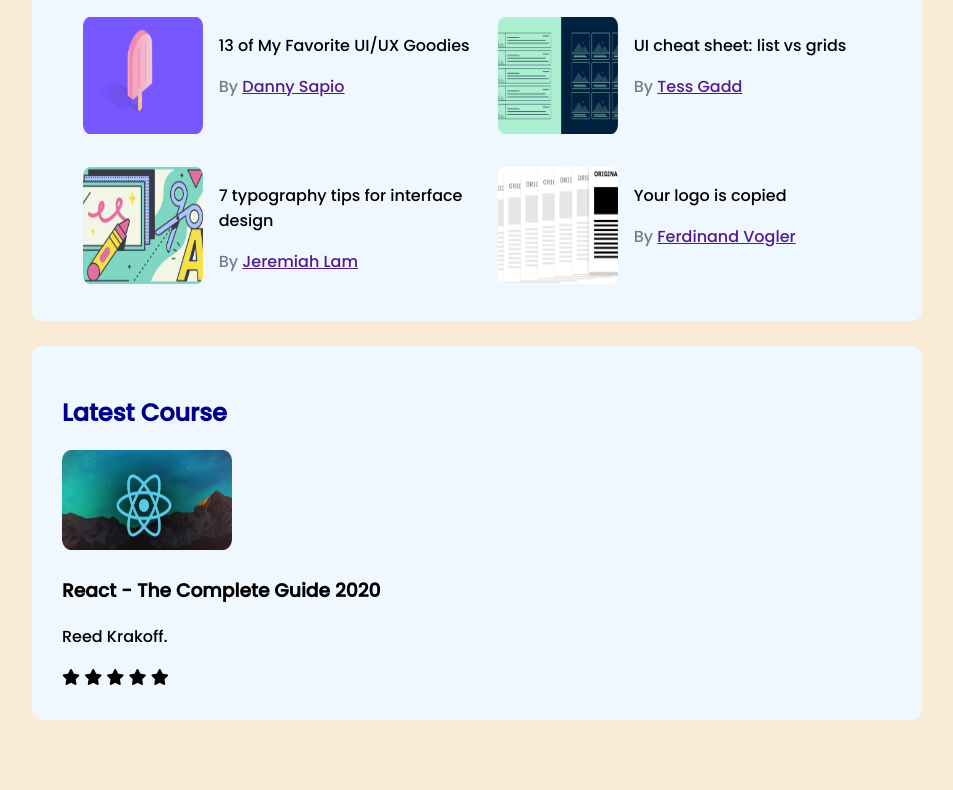
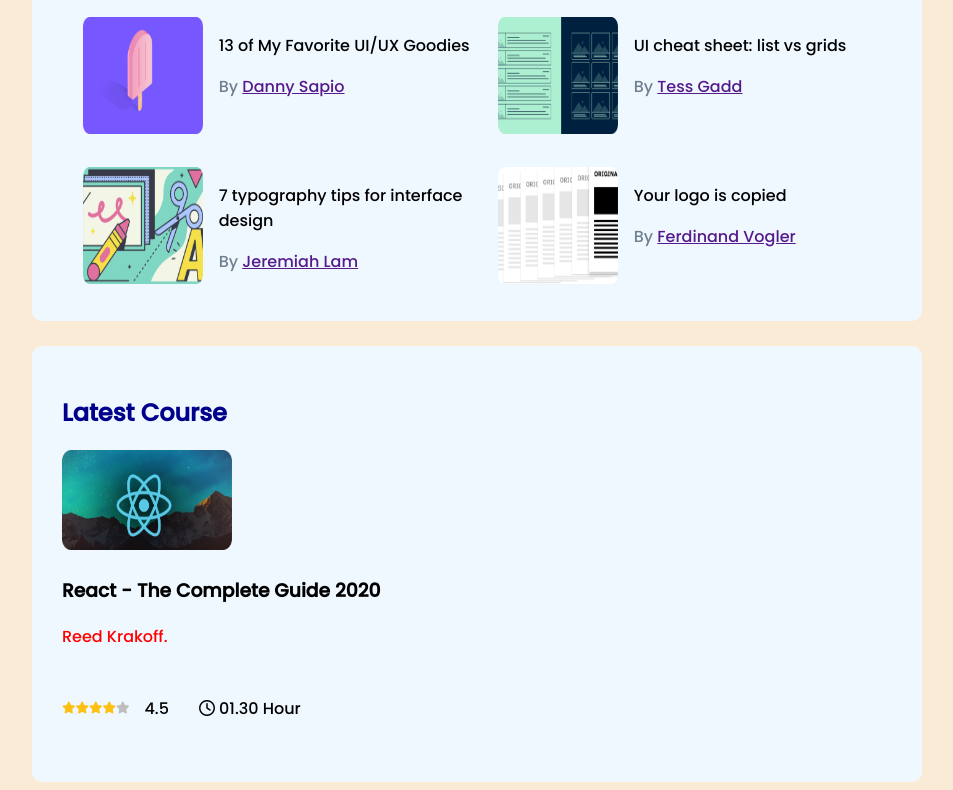
Before and after one commit to MdFatiur/leader-board, a plain HTML site: page index.html in a window 1280 px wide. Shown: the part 339-1129 px from the top of the page, without its empty margins (163-1116 px from the left). Before the commit the page ends 1067 px from the top, so only its background shows below. Drawn offline with Linux system fonts and the light colour scheme.

Commit message:
satar added

```diff
--- a/index.html
+++ b/index.html
@@ -108,7 +108,8 @@
             <h2 class="section-title">Latest Course</h2>
             <div class="courses">
                 <div class="course">
-                    <div class="course-banner"><img src="images/courses/course-1.png" alt="">
+                    <div class="course-banner">
+                        <img src="images/courses/course-1.png" alt="">
                     </div>
                     <div class="course-detail">
                         <h3>React - The Complete Guide 2020 </h3>
@@ -116,12 +117,16 @@
                             <p>Reed Krakoff. </p>
                         </div>
                         <div class="course-info">
-                            <i class="fa-solid fa-star"></i>
-                            <i class="fa-solid fa-star"></i>
-                            <i class="fa-solid fa-star"></i>
-                            <i class="fa-solid fa-star"></i>
-                            <i class="fa-solid fa-star"></i>
+                            <i class="fa-solid fa-star failled"></i>
+                            <i class="fa-solid fa-star failled"></i>
+                            <i class="fa-solid fa-star failled"></i>
+                            <i class="fa-solid fa-star failled"></i>
+                            <i class="fa-solid fa-star empty"></i>
+                            <p class="rating">4.5</p>
+                            <div class="course-duration"><i class="fa-regular fa-clock"></i>
+                                01.30 Hour</div>
                         </div>
+
                     </div>
                 </div>
             </div>
--- a/styles/style.css
+++ b/styles/style.css
@@ -79,8 +79,40 @@ main {
     color: slategray;
 }
 
-/* ------Latest Courses---- */
+/* ------Latest Courses Styles---- */
 .course .course-banner img {
     width: 170px;
     height: 100px;
 }
+
+.course-author {
+    color: red;
+}
+
+.course-info {
+    display: flex;
+    align-items: center;
+
+
+}
+
+.course-duration {
+    padding-left: 15px;
+}
+
+.rating {
+    padding: 15px;
+}
+
+
+.fa-star.failled {
+    color: #FFC014;
+}
+
+.fa-star.empty {
+    color: #bebebe;
+}
+
+.fa-star {
+    font-size: 12px;
+}
```
